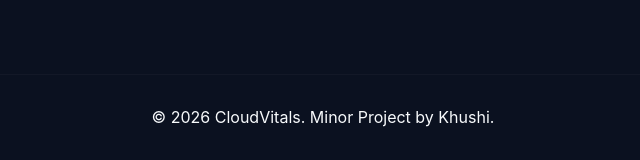
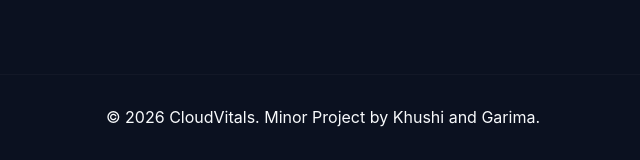
Before and after one commit to khushijaiswal27/CloudVitals-Project, a Flask app: page / in a window 1280 px wide. Shown: the part 1239-1399 px from the top of the page, without its empty margins (317-957 px from the left). Run offline with Flask 3, Linux system fonts and the light colour scheme.

Commit message:
Added group partner's name on home page

```diff
--- a/templates/homepage.html
+++ b/templates/homepage.html
@@ -57,7 +57,7 @@
 
         <footer class="site-footer">
             <div class="container">
-                <p>&copy; 2026 CloudVitals. Minor Project by Khushi.</p>
+                <p>&copy; 2026 CloudVitals. Minor Project by Khushi and Garima.</p>
             </div>
         </footer>
 
```
